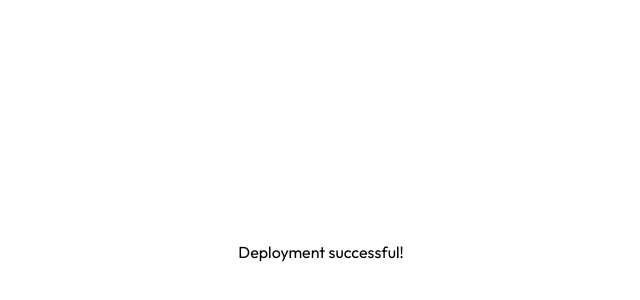
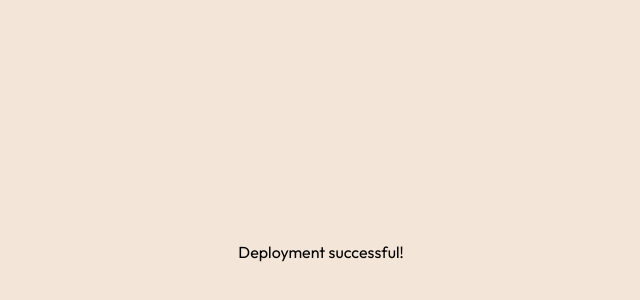
Before and after one commit to johnnygerard/fem-recipe-page, a Next.js app: page / in a window 1280 px wide. Shown: the part 148-448 px from the top of the page, without its empty margins (319-959 px from the left). Built offline with nearby package versions, Linux system fonts and the light colour scheme.

Commit message:
feat: set canvas background color

```diff
--- a/src/app/layout.tsx
+++ b/src/app/layout.tsx
@@ -58,7 +58,7 @@ const RootLayout = ({ children }: Props) => {
       )}
       lang="en-US"
     >
-      <body>
+      <body className="bg-stone-100">
         <div className="grid min-h-screen place-items-center">{children}</div>
         <noscript>
           <div
```
